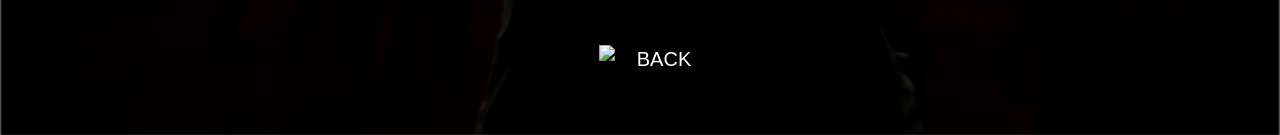
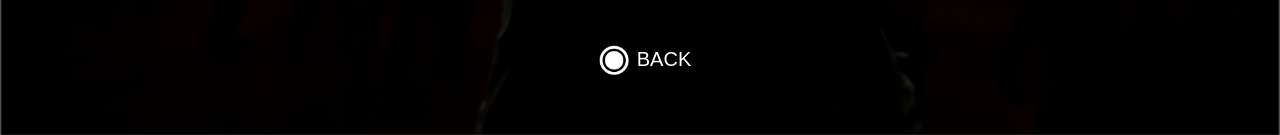
Before and after one commit to Allegsu/TLOUPII, a plain HTML site: page src/components/AKR.html in a window 1280 px wide. Shown: the part 664-799 px from the top of the page. Drawn offline with Linux system fonts and the light colour scheme; a web font is replaced by a local one.

Commit message:
updated paths in akr, hslocation,hsmission,hsvision

```diff
--- a/src/components/AKR.html
+++ b/src/components/AKR.html
@@ -51,7 +51,7 @@
 
     <div class="button-container-Products">
       <button type="button" class="Button-PS" onclick="window.history.back();">
-        <img src="../../images/OButtonPS.png" alt="PS-BUTTON" class="PS-Button-Image" />
+        <img src="../../images/ui/buttons/btn-circle.png" alt="btn-circle" class="PS-Button-Image" />
           <span>BACK</span>
       </button>
     </div>
```
Also changed, not shown: src/components/HSlocation.html (+1 -1 lines), src/components/HSmission.html (+1 -1 lines), src/components/HSvision.html (+1 -1 lines).
